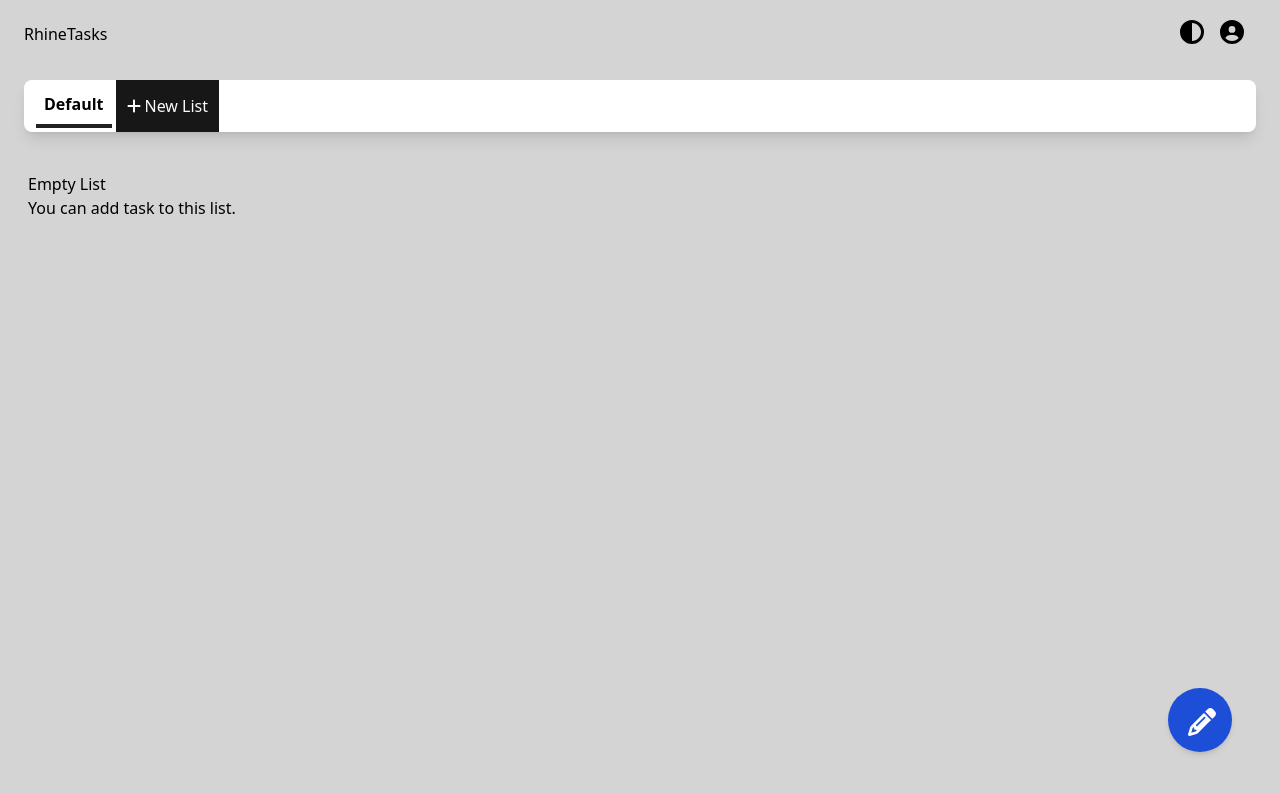
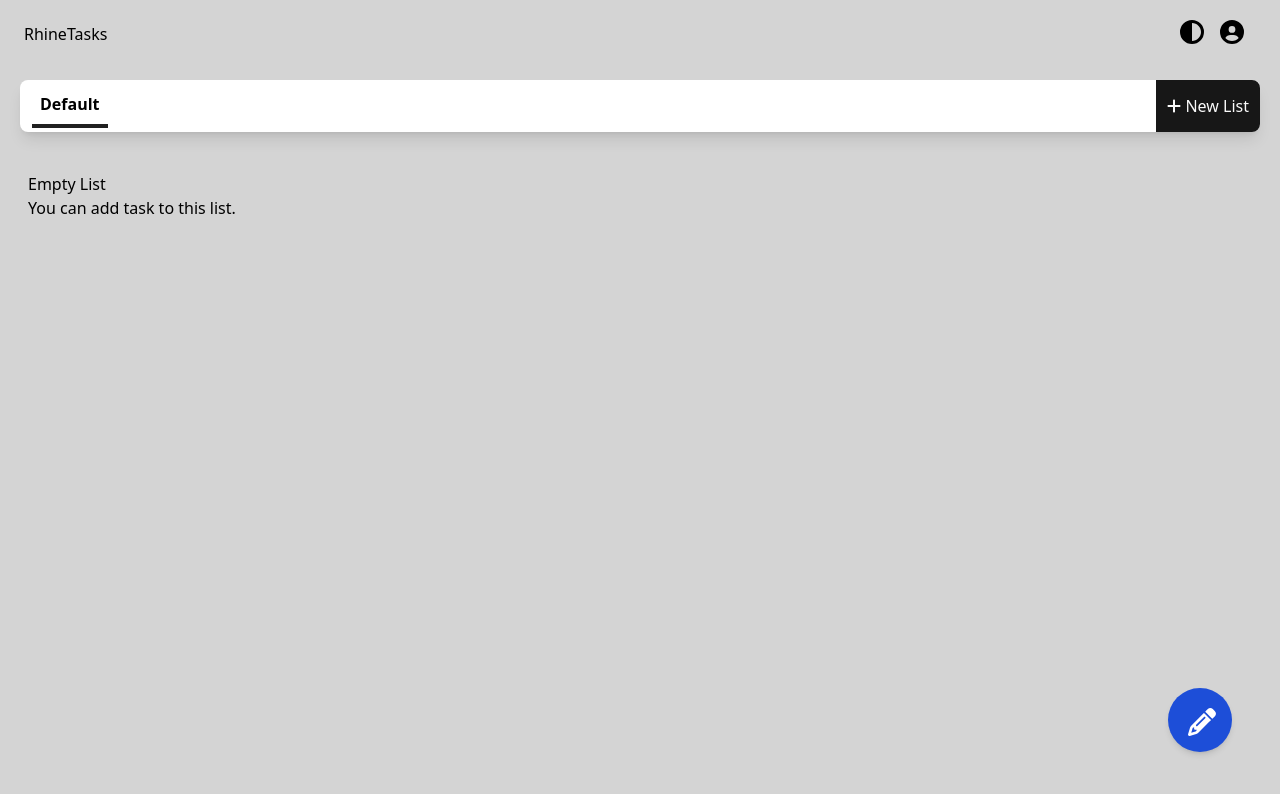
Before and after one commit to maelstrom0x8/rhine-client, a React (Vite) app: page / in a window 1280 px wide. Shown: the top 794 px of the page. Built offline with nearby package versions, Linux system fonts and the light colour scheme.

Commit message:
adjust component style

```diff
--- a/src/components/Modal/ListModal/ListModal.tsx
+++ b/src/components/Modal/ListModal/ListModal.tsx
@@ -27,7 +27,7 @@ export const ListModal = ({ open, onClose }: ModalBaseProps) => {
   };
 
   const cancel = () => {
-    setInput('');
+    // forwardRef to clear text in input
     onClose();
   };
 
@@ -36,9 +36,10 @@ export const ListModal = ({ open, onClose }: ModalBaseProps) => {
   return (
     <ModalOverlay open={open}>
       <ModalBody
-        className="bg-neutral-300 absolute p-1 right-10 top-[6em] shadow-md w-[20em] px-2"
+        className="bg-neutral-300 dark:bg-neutral-700 absolute p-1 right-10 top-[6em] shadow-md w-[20em] px-2"
       >
         <TextInput
+          className="bg-transparent dark:text-slate-50 text-lg"
           type="text"
           required={true}
           placeholder="Create new list"
--- a/src/components/TaskList/TaskList.tsx
+++ b/src/components/TaskList/TaskList.tsx
@@ -22,10 +22,10 @@ export const TaskList = () => {
 
   return (
     <div className="p-2">
-      <div className="pl-2 flex rounded-lg shadow-lg bg-white mx-1">
+      <div className="pl-2 flex rounded-lg shadow-lg bg-white dark:bg-neutral-600">
         <ul
           ref={listRef}
-          className={`list flex space-x-2 p-1 overflow-x-auto scroll-smooth snap-x`}
+          className={`list flex space-x-2 p-1 overflow-x-auto scroll-smooth snap-x flex-grow`}
         >
           {list
             .sort((a: any, b: any) => a.id - b.id)
@@ -53,7 +53,7 @@ export const TaskList = () => {
           onClick={() => {
             setListModalOpen(true);
           }}
-          className="max-w-sm mr-auto shrink-0 px-2 items-center bg-neutral-900 hover:border-neutral-600 inline-flex space-x-0 max-sm:text-sm border-neutral-900 border-[3px]"
+          className="max-w-sm mx-auto rounded-tr-lg rounded-br-lg shrink-0 px-2 items-center bg-neutral-900 hover:border-neutral-600  inline-flex space-x-0 max-sm:text-sm border-neutral-900 dark:border-0 border-[3px]"
         />
       </div>
 
```
